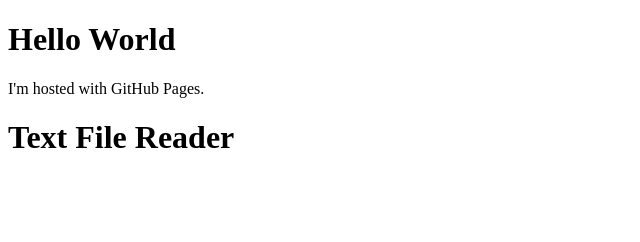
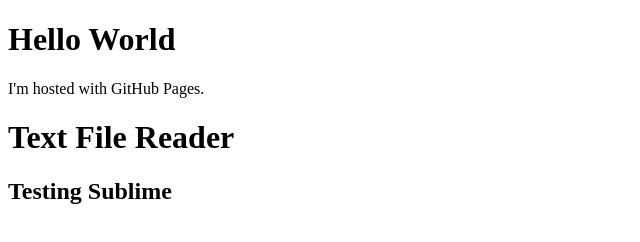
Before and after one commit to galileocelestialdragons/galileocelestialdragons.github.io, a plain HTML site: page index.html in a window 1280 px wide. Shown: the whole page, without its empty margins (0-640 px from the left). Drawn offline with Linux system fonts and the light colour scheme.

Commit message:
oogba booga caveman

```diff
--- a/index.html
+++ b/index.html
@@ -7,7 +7,7 @@
 
         <h1>Text File Reader</h1>
 		<script src="loadFiles.js"></script>
-
+		<h2>Testing Sublime</h2>
 
     </div>
 
```
